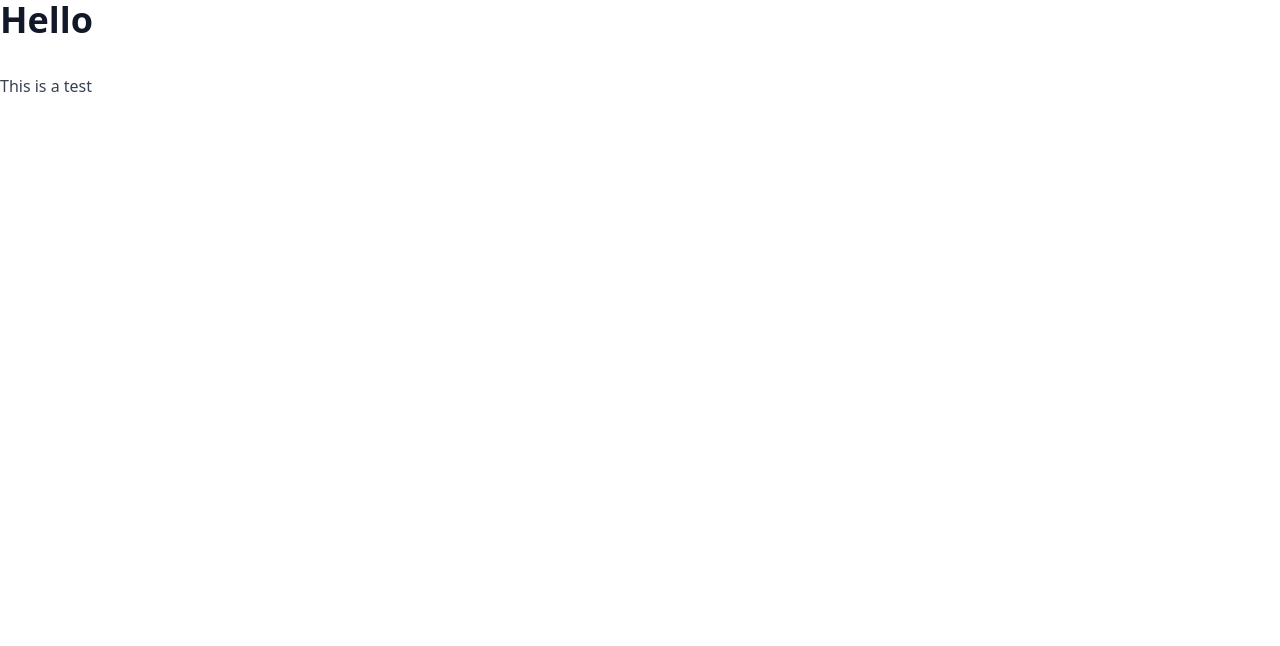
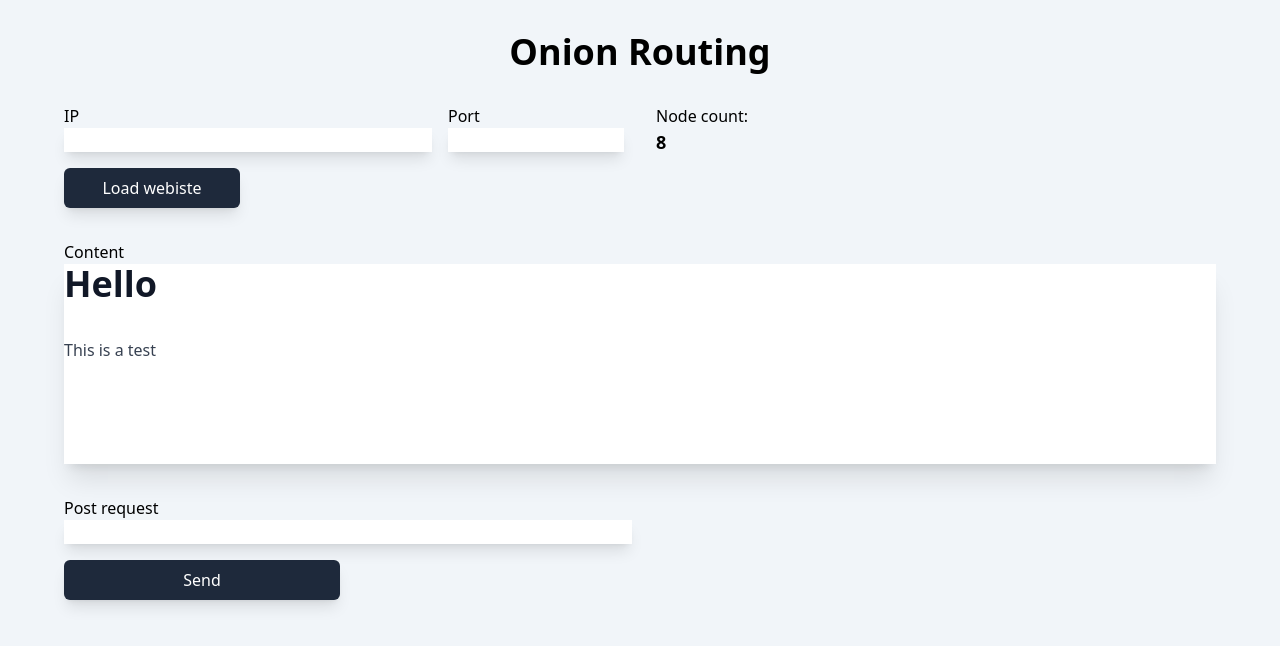
Before and after one commit to erlendrr/onion-routing-IDATT2104, a Vue app in the folder app/: page / in a window 1280 px wide. Shown: the top 646 px of the page. Built offline with nearby package versions, Linux system fonts and the light colour scheme.

Commit message:
client app

```diff
--- a/app/src/App.vue
+++ b/app/src/App.vue
@@ -1,4 +1,5 @@
 <script setup lang="ts">
+const nodeCount = 8
 const htmlData = `
 	<div>
 		<h1>Hello</h1>
@@ -8,5 +9,51 @@ const htmlData = `
 </script>
 
 <template>
-	<article v-html="htmlData" class="prose"></article>
+	<div class="min-h-screen bg-slate-100">
+		<div class="container mx-auto p-8 md:py-8 md:px-16 space-y-8">
+			<h1 class="text-center text-4xl font-bold">Onion Routing</h1>
+			<section class="grid grid-cols-2 gap-8 rounded-md">
+				<div class="grid grid-cols-3 gap-4">
+					<div class="col-start-1 col-span-2">
+						<label for="ip">IP</label>
+						<input class="shadow-lg w-full" type="text" id="ip" />
+					</div>
+					<div class="">
+						<label for="port">Port</label>
+						<input class="shadow-lg w-full" type="number" id="port" />
+					</div>
+					<button
+						class="bg-slate-800 col-start-1 text-white shadow-lg p-2 rounded-md col-span-2 lg:col-span-1"
+					>
+						Load webiste
+					</button>
+				</div>
+				<div>
+					<div>
+						<label>Node count:</label>
+						<h3 class="text-lg font-bold">{{ nodeCount }}</h3>
+					</div>
+				</div>
+			</section>
+			<section class="flex flex-col items-start mx-auto">
+				<label for="content">Content</label>
+				<article id="content" class="bg-white shadow-xl w-full min-h-[200px]">
+					<div class="prose" v-html="htmlData"></div>
+				</article>
+			</section>
+			<section class="flex flex-col items-start mx-auto">
+				<div class="grid grid-cols-4 w-full gap-4">
+					<div class="col-start-1 col-span-2">
+						<label for="postRequest">Post request</label>
+						<input class="shadow-lg w-full" type="text" id="postRequest" />
+					</div>
+					<button
+						class="bg-slate-800 col-start-1 text-white shadow-lg p-2 rounded-md"
+					>
+						Send
+					</button>
+				</div>
+			</section>
+		</div>
+	</div>
 </template>
```
